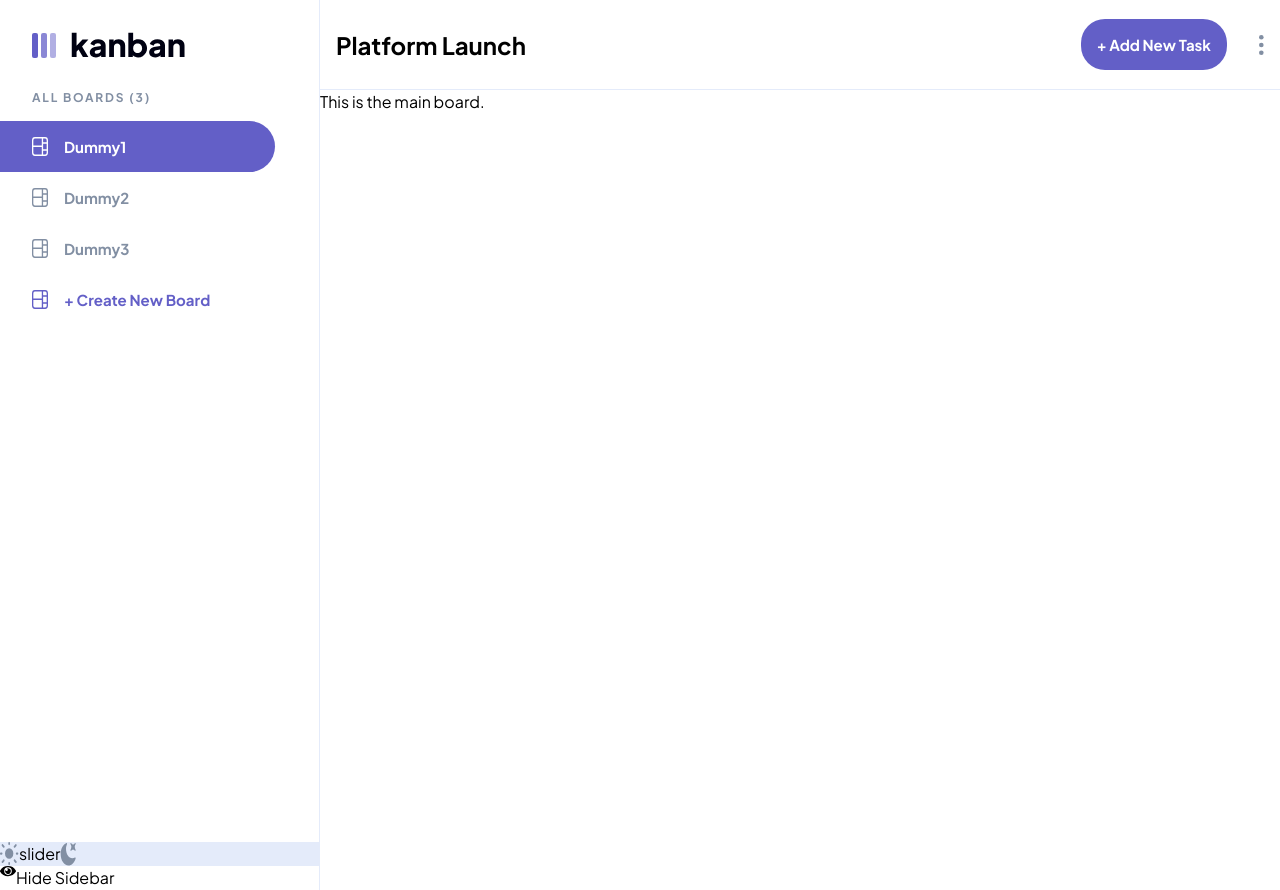
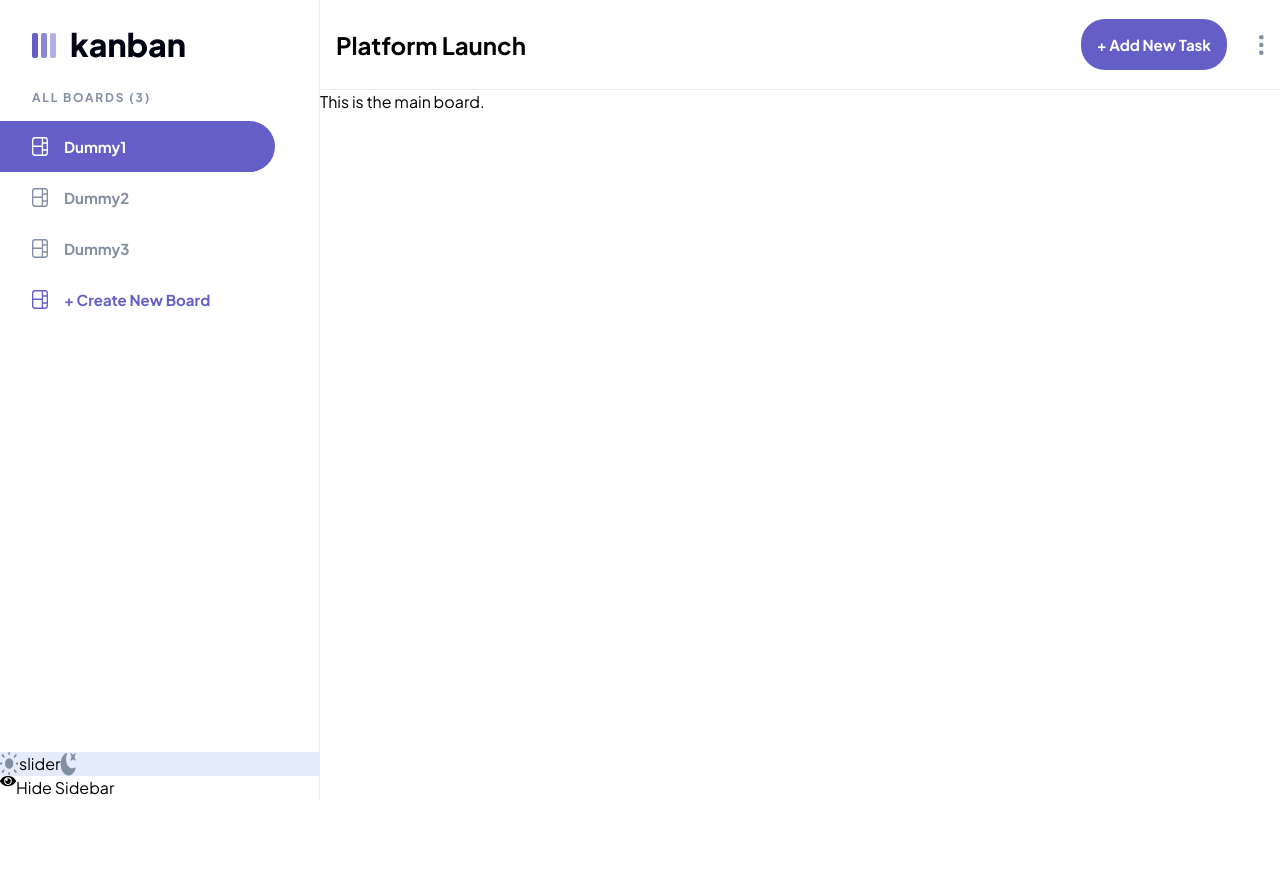
Before and after one commit to lemreyes/kanban, a Next.js app: page / in a window 1280 px wide. After the commit the page ends 800 px from the top, so only its background shows below. Built offline with nearby package versions, Linux system fonts and the light colour scheme.

Commit message:
make sidebar full height

```diff
--- a/src/app/Components/Sidebar.tsx
+++ b/src/app/Components/Sidebar.tsx
@@ -3,7 +3,7 @@ import SideControls from "./SideControls";
 
 export default function Sidebar() {
   return (
-    <aside className="flex flex-col h-screen justify-between min-w-80 border-r border-linesLight ">
+    <aside className="flex flex-col h-full justify-between min-w-80 border-r border-linesLight ">
       <SideMenu />
       <SideControls />
     </aside>
--- a/src/app/page.tsx
+++ b/src/app/page.tsx
@@ -1,17 +1,16 @@
 import Image from "next/image";
 import MainBoard from "./Components/MainBoard";
 import Header from "./Components/Header";
-import { Fragment } from "react";
 import Sidebar from "./Components/Sidebar";
 
 export default function Home() {
   return (
-    <Fragment>
+    <div className="flex flex-col h-screen">
       <Header />
-      <div className="flex flex-row">
+      <div className="flex flex-row flex-1">
         <Sidebar />
         <MainBoard />
       </div>
-    </Fragment>
+    </div>
   );
 }
```
